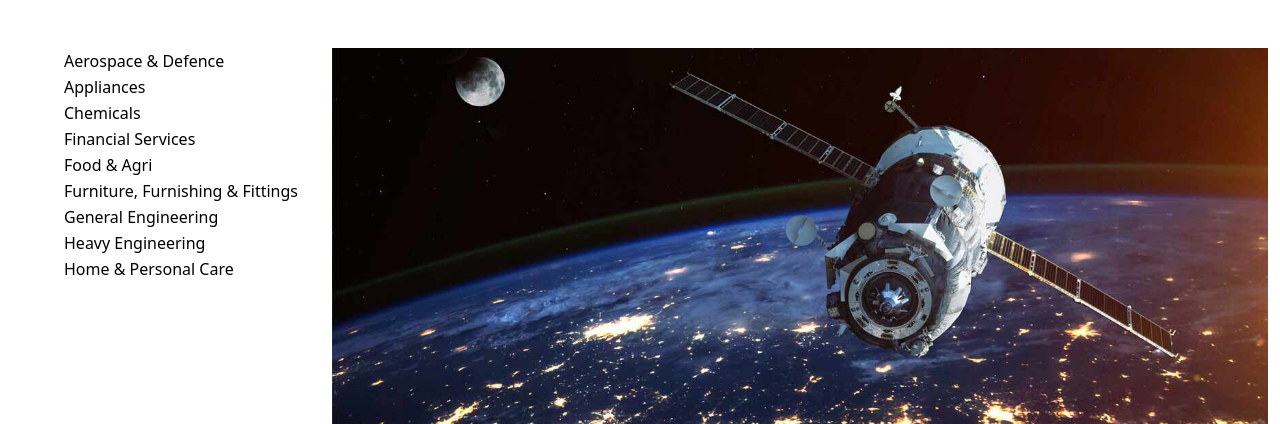
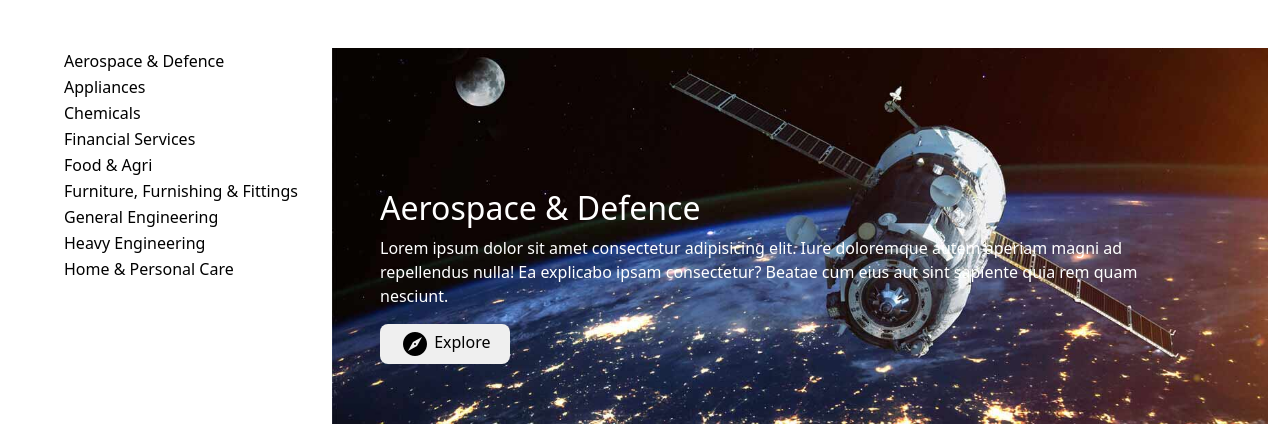
Before and after one commit to AbdullahSarder/AGD-It-solution, a plain HTML site: page godrej copy/index.html in a window 1280 px wide. Shown: the part 802-1226 px from the top of the page. Drawn offline with nearby package versions, Linux system fonts and the light colour scheme.

Commit message:
Add files via upload

```diff
--- a/godrej copy/index.html
+++ b/godrej copy/index.html
@@ -126,6 +126,22 @@
                width:100%;
                text-align: right;
              }
+             #businessanalyst  .division-details .initialmsg ,
+             #businessanalyst  .division-details .col-12{
+                  position:relative;
+             }
+             #businessanalyst  .division-details .col-12 .content{
+                  position:absolute;
+                  bottom: 60px;
+                  left:60px;
+                  width:80%;
+                  color:white;
+             }
+             #businessanalyst  .division-details .col-12 .content button{
+                    border: none;
+                    border-radius: 8px;
+                    padding: 5px 20px;
+             }
 
             .bus-img{
                    width:100%;
@@ -230,58 +246,91 @@
                                             <button class="business-list" data-show=".Home">
                                                   Home & Personal Care
                                             </button>
-
-                                            <!-- <ul>
-                                               <li>Aerospace & Defence</li>
-                                               <li>Aerospace & Defence</li>
-                                               <li>Aerospace & Defence</li>
-                                               <li>Aerospace & Defence</li>
-                                               <li>Aerospace & Defence</li>
-                                               <li>Aerospace & Defence</li>
-                                               <li>Aerospace & Defence</li>
-                                               <li>Aerospace & Defence</li>
-                                               <li>Aerospace & Defence</li>
-                                               <li>Aerospace & Defence</li>
-                                               <li>Aerospace & Defence</li>
-                                               <li>Aerospace & Defence</li>
-                                               <li>Aerospace & Defence</li>
-                                            </ul>
-                       -->
                                     </div>
 
                  </div>
                  <!-- image  -->
                  <div class="col-lg-9 col-md-12">
-                    <div class="row inner-basic division-details">
-                          <div class="initialmsg hide col-12">
+                    <div class="row inner-basic active division-details">
+                          <!-- <div class="initialmsg hide col-12">
                             <img class="bus-img " src="aerospace_B17113750.jpg" alt=""/>
+                              <div class="content">
+                                   <h2>Aerospace & Defence</h2>
+                                   <p>Lorem ipsum dolor sit amet consectetur adipisicing elit. Iure doloremque autem aperiam magni ad repellendus nulla! Ea explicabo ipsam consectetur? Beatae cum eius aut sint sapiente quia rem quam nesciunt.</p>
+                                   <button><img src="icons8-compass-30.png" alt=""/> Explore</button>
                               </div>
+                          </div> -->
                           <div class="Aerospace hide col-12">
                             <img class="bus-img" src="aerospace_B17113750.jpg" alt=""/>
+                              <div class="content">
+                                   <h2>Aerospace & Defence</h2>
+                                   <p>Lorem ipsum dolor sit amet consectetur adipisicing elit. Iure doloremque autem aperiam magni ad repellendus nulla! Ea explicabo ipsam consectetur? Beatae cum eius aut sint sapiente quia rem quam nesciunt.</p>
+                                   <button><img src="icons8-compass-30.png" alt=""/> Explore</button>
+                              </div>
                           </div>
                           <div class="Appliances hide col-12">
                             <img class="bus-img " src="appliances_B17053024.jpg" alt=""/>
+                              <div class="content">
+                                   <h2>Aerospace & Defence</h2>
+                                   <p>Lorem ipsum dolor sit amet consectetur adipisicing elit. Iure doloremque autem aperiam magni ad repellendus nulla! Ea explicabo ipsam consectetur? Beatae cum eius aut sint sapiente quia rem quam nesciunt.</p>
+                                   <button><img src="icons8-compass-30.png" alt=""/> Explore</button>
+                              </div>
                           </div>
                           <div class="Chemicals hide col-12">
                             <img class="bus-img " src="https://cdn.godrej.com/img/BVMaster/Chemicals_B17112836.jpg" alt=""/>
+                              <div class="content">
+                                   <h2>Aerospace & Defence</h2>
+                                   <p>Lorem ipsum dolor sit amet consectetur adipisicing elit. Iure doloremque autem aperiam magni ad repellendus nulla! Ea explicabo ipsam consectetur? Beatae cum eius aut sint sapiente quia rem quam nesciunt.</p>
+                                   <button><img src="icons8-compass-30.png" alt=""/> Explore</button>
+                              </div>
                           </div>
                           <div class="Financial hide col-12">
                             <img class="bus-img " src="https://cdn.godrej.com/img/BVMaster/financialservicestabbvbanner_B17055219.jpg" alt=""/>
+                              <div class="content">
+                                   <h2>Aerospace & Defence</h2>
+                                   <p>Lorem ipsum dolor sit amet consectetur adipisicing elit. Iure doloremque autem aperiam magni ad repellendus nulla! Ea explicabo ipsam consectetur? Beatae cum eius aut sint sapiente quia rem quam nesciunt.</p>
+                                   <button><img src="icons8-compass-30.png" alt=""/> Explore</button>
+                              </div>
                           </div>
                           <div class="Food col-12">
                             <img class="bus-img " src="aerospace_B17113750.jpg" alt=""/>
+                              <div class="content">
+                                   <h2>Aerospace & Defence</h2>
+                                   <p>Lorem ipsum dolor sit amet consectetur adipisicing elit. Iure doloremque autem aperiam magni ad repellendus nulla! Ea explicabo ipsam consectetur? Beatae cum eius aut sint sapiente quia rem quam nesciunt.</p>
+                                   <button><img src="icons8-compass-30.png" alt=""/> Explore</button>
+                              </div>
                           </div>
                           <div class="Furniture hide col-12">
                             <img class="bus-img" src="appliances_B17053024.jpg" alt=""/>
+                                <div class="content">
+                                   <h2>Aerospace & Defence</h2>
+                                   <p>Lorem ipsum dolor sit amet consectetur adipisicing elit. Iure doloremque autem aperiam magni ad repellendus nulla! Ea explicabo ipsam consectetur? Beatae cum eius aut sint sapiente quia rem quam nesciunt.</p>
+                                   <button><img src="icons8-compass-30.png" alt=""/> Explore</button>
+                              </div>
                           </div>
                           <div class="General hide col-12">
                             <img class="bus-img " src="aerospace_B17113750.jpg" alt=""/>
+                                <div class="content">
+                                   <h2>Aerospace & Defence</h2>
+                                   <p>Lorem ipsum dolor sit amet consectetur adipisicing elit. Iure doloremque autem aperiam magni ad repellendus nulla! Ea explicabo ipsam consectetur? Beatae cum eius aut sint sapiente quia rem quam nesciunt.</p>
+                                   <button><img src="icons8-compass-30.png" alt=""/> Explore</button>
+                              </div>
                           </div>
                           <div class="Heavy hide col-12">
                             <img class="bus-img " src="aerospace_B17113750.jpg" alt=""/>
+                              <div class="content">
+                                   <h2>Aerospace & Defence</h2>
+                                   <p>Lorem ipsum dolor sit amet consectetur adipisicing elit. Iure doloremque autem aperiam magni ad repellendus nulla! Ea explicabo ipsam consectetur? Beatae cum eius aut sint sapiente quia rem quam nesciunt.</p>
+                                   <button><img src="icons8-compass-30.png" alt=""/> Explore</button>
+                              </div>
                           </div>
                           <div class="Home hide col-12">
                             <img class="bus-img " src="aerospace_B17113750.jpg" alt=""/>
+                                <div class="content">
+                                   <h2>Aerospace & Defence</h2>
+                                   <p>Lorem ipsum dolor sit amet consectetur adipisicing elit. Iure doloremque autem aperiam magni ad repellendus nulla! Ea explicabo ipsam consectetur? Beatae cum eius aut sint sapiente quia rem quam nesciunt.</p>
+                                   <button><img src="icons8-compass-30.png" alt=""/> Explore</button>
+                              </div>
                           </div>
                   </div>
 
@@ -290,14 +339,12 @@
 
 
           </div>
-
-
-
-
         </section>
 
 
         <!-- asasasasas -->
+
+
 
         <script src="https://cdn.jsdelivr.net/npm/bootstrap@5.1.3/dist/js/bootstrap.bundle.min.js" integrity="sha384-ka7Sk0Gln4gmtz2MlQnikT1wXgYsOg+OMhuP+IlRH9sENBO0LRn5q+8nbTov4+1p" crossorigin="anonymous"></script>
         <script>
@@ -306,6 +353,7 @@
             var show = $(this).data('show');
             $(show).removeClass("hide").siblings().addClass("hide");
           });
+
         </script>
     </body>
 </html>
```
Also changed, not shown: godrej copy/style.css (+8 -0 lines), godrej copy/icons8-compass-30.png (added). Lines whose indentation alone changed are shown as unchanged.
